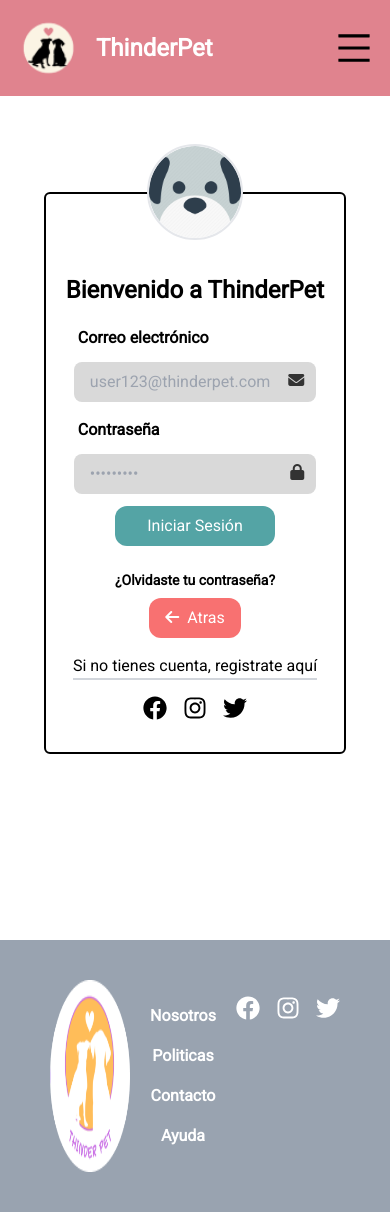
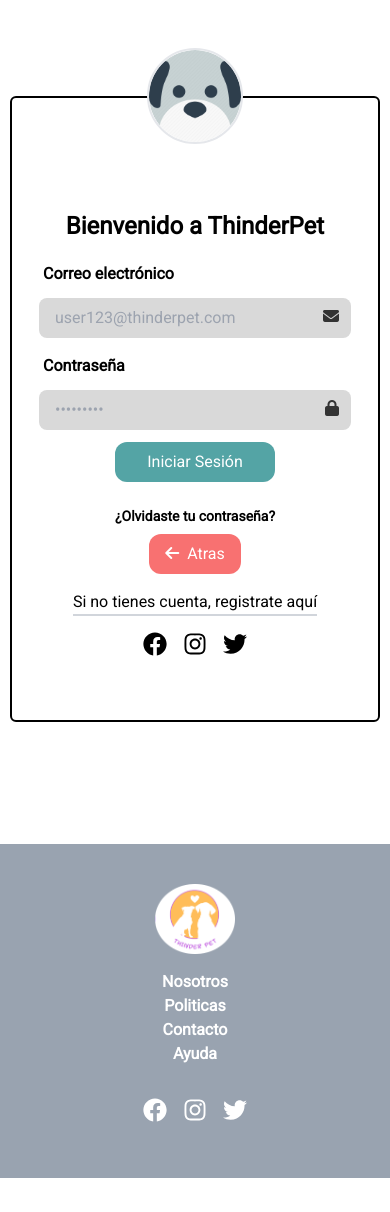
Before and after one commit to No-Country/c13-36-t-node-react, a React (Vite) app in the folder client/: page /login in a window 390 px wide. After the commit the page ends 1178 px from the top, so only its background shows below. Built offline with nearby package versions, Linux system fonts and the light colour scheme.

Commit message:
media query para movil, modificado login

```diff
--- a/client/src/App.tsx
+++ b/client/src/App.tsx
@@ -50,7 +50,6 @@ function App() {
             element={
               !loged ? (
                 <>
-                  <Navbar setusuario={setUsuario} usuario={usuario} />
                   <Login setusuario={setUsuario} />
                   <Footer></Footer>
                 </>
--- a/client/src/Components/Footer/Footer.tsx
+++ b/client/src/Components/Footer/Footer.tsx
@@ -4,13 +4,13 @@ export default function Footer() {
   const opciones = ["Nosotros", "Politicas", "Contacto", "Ayuda"];
 
   return (
-    <footer className="bg-[#99A3B0] w-full p-10 flex flex-row justify-around align-baseline ">
+    <footer className="bg-[#99A3B0] w-full mobile:w-[100vw] mobile:flex mobile:flex-col mobile:justify-center mobile:items-center mobile:text-center mobile:align-middle p-10 flex flex-row justify-around align-baseline ">
       <img
         src={"logoFooter.png"}
         alt="footer-logo-landing-page"
         className="w-20"
       />
-      <ul className="flex gap-x-8 my-4 text-[#fff] font-bold decoration-gray-100 max-sm:flex-col max-sm:leading-10">
+      <ul className="flex gap-x-8 my-4 text-[#fff] font-bold decoration-gray-100 max-sm:flex-col max-sm:leading-10 mobile:flex mobile:flex-col">
         {opciones.map((opcion) => {
           return <li className="cursor-pointer">{opcion}</li>;
         })}
--- a/client/src/Components/Login.tsx
+++ b/client/src/Components/Login.tsx
@@ -43,8 +43,12 @@ const Login: React.FC<LoginProps> = ({ setusuario }) => {
     setView(!view);
   };
   return (
-    <main className="min-h-screen">
-      <div className="flex justify-center items-center mt-24 flex-col px-5 py-16 w-[500px] border-2 border-[#000] relative  rounded-md max-sm:w-[100%] max-sm:bg-[#fff] max-sm:py-8 ">
+    <main className="min-h-screen w-full">
+      <div className="grid grid-cols-2 h-screen mobile:flex mobile:h-full mobile:justify-center  ">
+        <div className="bg-[#E0838E] w-11/12 mobile:hidden mobile:w-0 mobile:bg-none">
+          {" "}
+        </div>
+        <div className="flex justify-center items-center mt-24 mb-24 flex-col px-5 py-16 w-[500px] mobile:w-[95vw] mobile:px-2 border-2 border-[#000] relative  rounded-md">
           <img
             src={"avatar.png"}
             className="absolute w-24 top-[-50px] border-2 rounded-full"
@@ -52,7 +56,7 @@ const Login: React.FC<LoginProps> = ({ setusuario }) => {
           <h1 className="text-2xl mt-12 font-bold">Bienvenido a ThinderPet</h1>
           <form
             onSubmit={handleLogin}
-          className="flex flex-col  my-4 text-left gap-3 w-[350px] max-md:w-[100%] max-md:px-2"
+            className="flex flex-col  my-4 text-left gap-3 w-[350px] max-md:w-[100%] mobile:w-[80vw] max-md:px-2"
           >
             <InputWithLabel
               label="Correo electrónico"
@@ -122,6 +126,7 @@ const Login: React.FC<LoginProps> = ({ setusuario }) => {
             <FaTwitter />
           </div>
         </div>
+      </div>
     </main>
   );
 };
--- a/client/tailwind.config.js
+++ b/client/tailwind.config.js
@@ -2,7 +2,11 @@
 export default {
   content: ["./index.html", "./src/**/*.{js,ts,jsx,tsx}"],
   theme: {
-    extend: {},
+    extend: {
+      screens: {
+        mobile: { max: "639px" },
+      },
+    },
   },
   plugins: [],
 };
```
Lines whose indentation alone changed are shown as unchanged.
